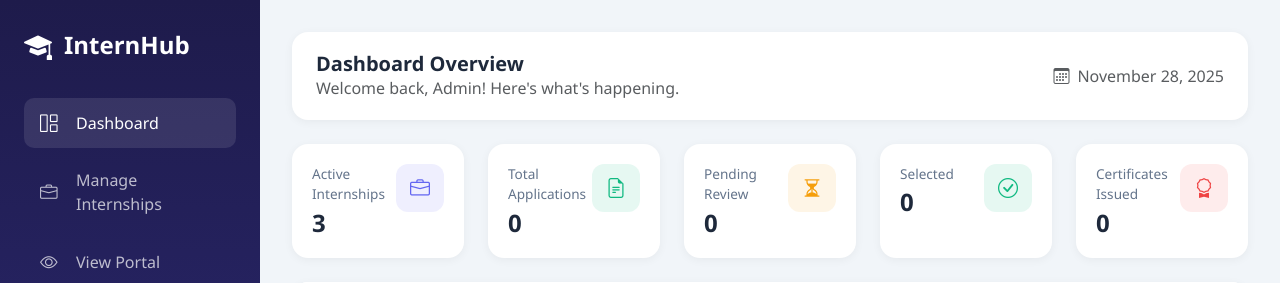
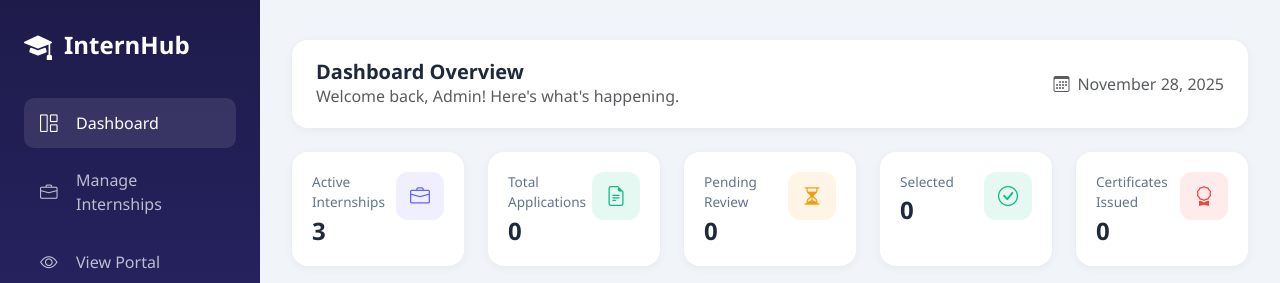
Before and after one commit to OshekharO/Internship_Portal, a PHP site: page /admin/dashboard.php in a window 1280 px wide. Shown: the top 283 px of the page. Run offline with PHP 8.4, Linux system fonts and the light colour scheme; the visitor is signed in with stand-in values (Sample User, id 1); data comes from the database, SQL or seed files in the repository; data that the repository does not hold is empty; some libraries are stand-ins or nearby versions.

Commit message:
Add margin top to page header in dashboard

```diff
--- a/admin/dashboard.php
+++ b/admin/dashboard.php
@@ -174,7 +174,7 @@ $internshipCount = $conn->query("SELECT COUNT(*) as count FROM internships")->fe
   <!-- Main Content -->
   <main class="main-content">
     <!-- Page Header -->
-    <div class="page-header">
+    <div class="page-header mt-2">
       <div>
         <h1>Dashboard Overview</h1>
         <p class="text-muted mb-0">Welcome back, Admin! Here's what's happening.</p>
```
